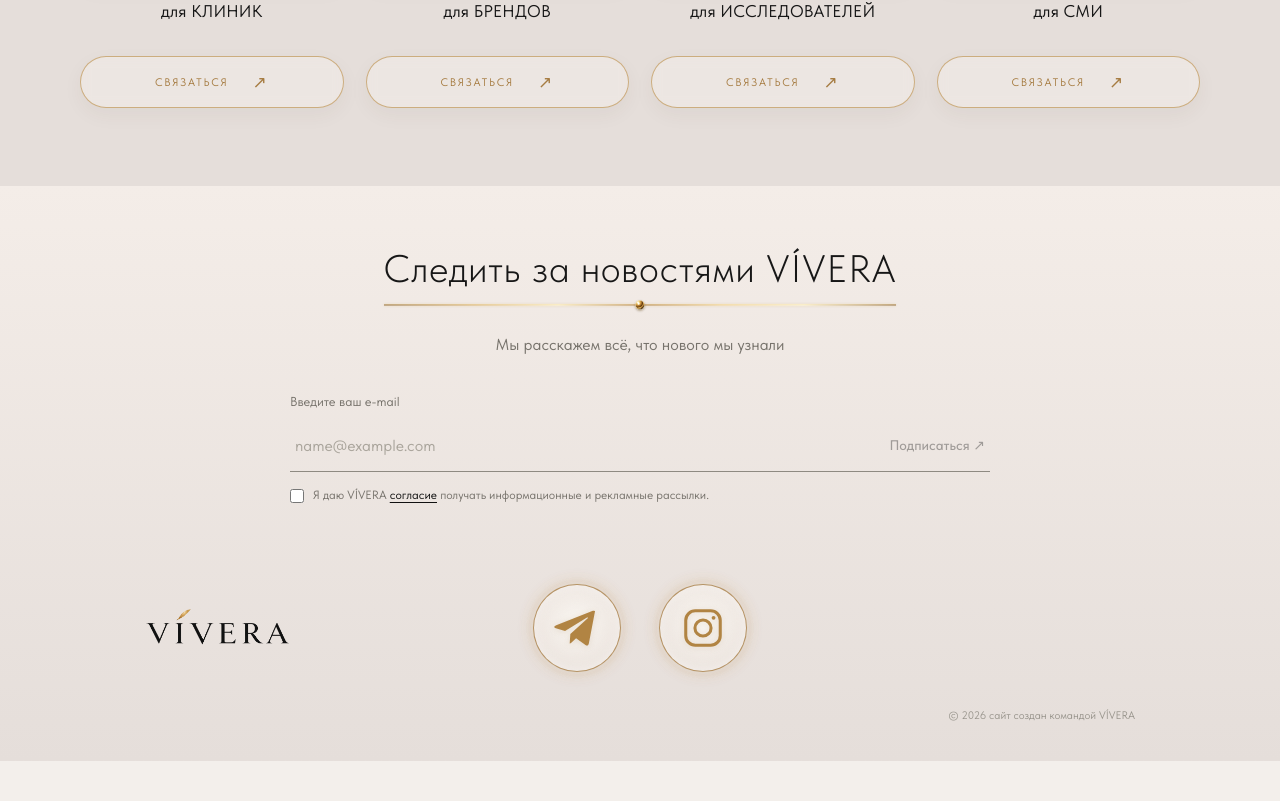
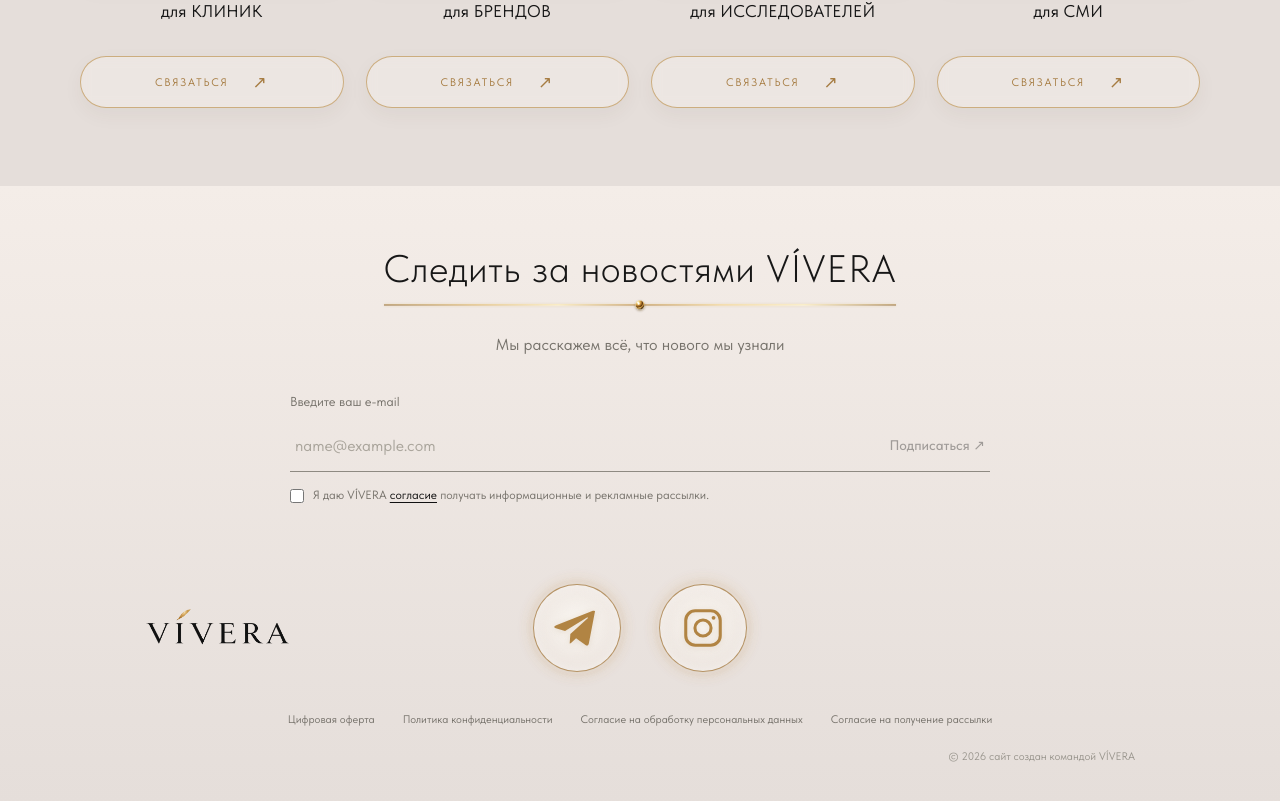
Before and after one commit to viveraworld/vivera-website, a Next.js app: page / in a window 1280 px wide. Shown: the part 7560-8361 px from the top of the page. Before the commit the page ends 8321 px from the top, so only its background shows below. Built offline with nearby package versions, Linux system fonts and the light colour scheme.

Commit message:
Add legal documents to footer

```diff
--- a/components/Contacts.module.css
+++ b/components/Contacts.module.css
@@ -633,6 +633,43 @@
     scale(1.03);
 }
 
+/* =====================================================
+   DOCUMENTS
+   ===================================================== */
+
+.footerDocuments {
+  display: flex;
+  align-items: center;
+  justify-content: center;
+  flex-wrap: wrap;
+  gap: 10px 28px;
+
+  margin-top: 26px;
+
+  font-family:
+    "Tilda Sans",
+    Arial,
+    sans-serif;
+
+  font-size: 11px;
+  line-height: 1.4;
+
+  color: #77736c;
+}
+
+.footerDocuments a {
+  color: inherit;
+  text-decoration: none;
+
+  transition:
+    color 0.2s ease,
+    opacity 0.2s ease;
+}
+
+.footerDocuments a:hover {
+  color: #a67c42;
+  opacity: 0.8;
+}
 
 /* =========================================================
    COPYRIGHT
@@ -859,7 +896,15 @@
       40px;
   }
 
+  .footerDocuments {
+    margin-top: 22px;
 
+    gap: 8px 18px;
+
+    text-align: center;
+
+    font-size: 10px;
+  }
   /* =======================================================
      COPYRIGHT
      ======================================================= */
--- a/components/Contacts.tsx
+++ b/components/Contacts.tsx
@@ -334,9 +334,43 @@
               COPYRIGHT
               =================================================== */}
 
-          <div className={styles.copyright}>
-            © {new Date().getFullYear()} сайт создан командой VÍVERA
-          </div>
+          <div className={styles.footerDocuments}>
+  <a
+    href="/documents/public%20documents/oferta.pdf"
+    target="_blank"
+    rel="noopener noreferrer"
+  >
+    Цифровая оферта
+  </a>
+
+  <a
+    href="/documents/public%20documents/privacy_policy.pdf"
+    target="_blank"
+    rel="noopener noreferrer"
+  >
+    Политика конфиденциальности
+  </a>
+
+  <a
+    href="/documents/public%20documents/personal_data_consent.pdf"
+    target="_blank"
+    rel="noopener noreferrer"
+  >
+    Согласие на обработку персональных данных
+  </a>
+
+  <a
+    href="/documents/public%20documents/newsletter_consent.pdf"
+    target="_blank"
+    rel="noopener noreferrer"
+  >
+    Согласие на получение рассылки
+  </a>
+</div>
+
+<div className={styles.copyright}>
+  © {new Date().getFullYear()} сайт создан командой VÍVERA
+</div>
         </footer>
 
       </div>
```
